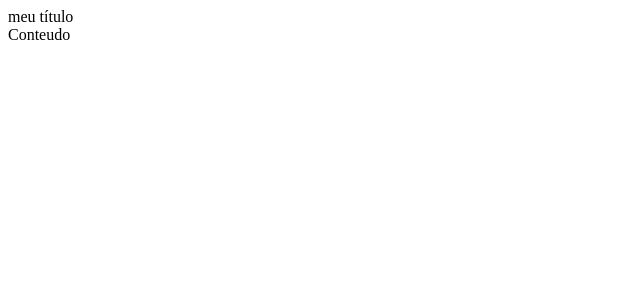
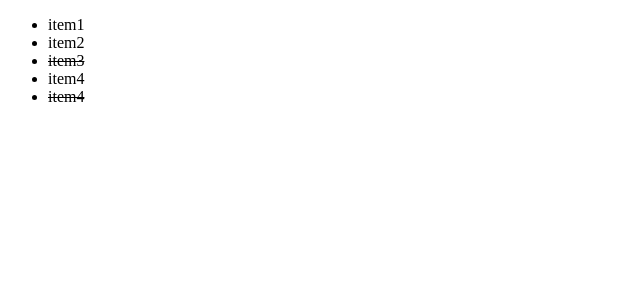
Before and after one commit to mmlodi/react-js-santander-becas, a React (Create React App) app: page / in a window 1280 px wide. Shown: the top 300 px of the page, without its empty margins (0-640 px from the left). Built offline with nearby package versions, Linux system fonts and the light colour scheme.

Commit message:
lendo uma lista interna do construtor

```diff
--- /dev/null
+++ b/src/components/App3.js
@@ -0,0 +1,52 @@
+import React from 'react';
+import App2 from './App2';
+
+class App3 extends React.Component{
+
+  constructor(props){
+    super(props);
+    this.state = {
+      nome : undefined,
+      txtNome : ''
+    }
+    //this.changeNome = this.changeNome.bind(this);
+  }
+
+  componentDidMount = ()=>{
+    const nome = sessionStorage.getItem('nome');
+    if(nome) this.setState({nome});
+  }
+
+  changeTxtNome =  (event) => {
+    this.setState({txtNome : event.target.value});
+  }
+
+  persistTxtName = () =>{
+    this.setState({nome: this.state.txtNome});
+    sessionStorage.setItem('nome', this.state.txtNome);
+  }
+
+  render(){
+    const renderForm = () => {
+
+      return (
+        <>
+        Nome: <input type='text' value={this.state.nome} onChange={this.changeTxtNome}></input>
+        <button onClick={this.persistTxtName}>Salvar</button>
+        </>
+      );
+    }
+
+    const renderTxt = () => {
+      return (
+        <>
+        <p>Olá {this.state.nome}</p>
+        </>
+      );
+    }
+
+    return !this.state.nome ? renderForm() : renderTxt();
+  }
+}
+
+export default App3;
--- /dev/null
+++ b/src/components/Lista2.js
@@ -0,0 +1,46 @@
+import React from 'react';
+
+class Lista2 extends React.Component{
+
+  constructor(props){
+    super(props);
+
+    this.state = [
+      {id: 1, nome: 'item1', completo: false},
+      {id: 2, nome: 'item2', completo: false},
+      {id: 3, nome: 'item3', completo: true},
+      {id: 4, nome: 'item4', completo: false},
+      {id: 5, nome: 'item4', completo: true},
+    ]
+  }
+
+  render(){
+    return (
+      <ul>
+        {this.state.map(item => (
+          <Item id={item.id} completo={item.completo}>
+            {item.nome}
+          </Item>
+        ))}
+      </ul>
+    )
+   }
+}
+
+class Item extends React.Component{
+  constructor(props){
+    super(props);
+  }
+
+  render(){
+    const textDecoration = this.props.completo ? 'line-through' : 'none'
+
+    return (
+      <li data-id={this.props.id} style={{ textDecoration }}>
+        {this.props.children}
+      </li>
+    )
+  }
+}
+
+export default Lista2;
--- a/src/index.js
+++ b/src/index.js
@@ -2,13 +2,16 @@ import React from 'react';
 import ReactDOM from 'react-dom';
 import App from './components/App';
 import App2 from './components/App2';
+import App3 from './components/App3';
+import Lista2 from './components/Lista2'
 import reportWebVitals from './reportWebVitals';
 
 ReactDOM.render(
   <React.StrictMode>
-    <App2 title="meu título">
-      Conteudo
-      </App2>
+    <Lista2 title="meu título">
+      Conteudo ola tudo tem marilene
+    </Lista2>
+
   </React.StrictMode>,
   document.getElementById('root')
 );
```
Also changed, not shown: src/components/Lista.js (added, +22 -0 lines).
